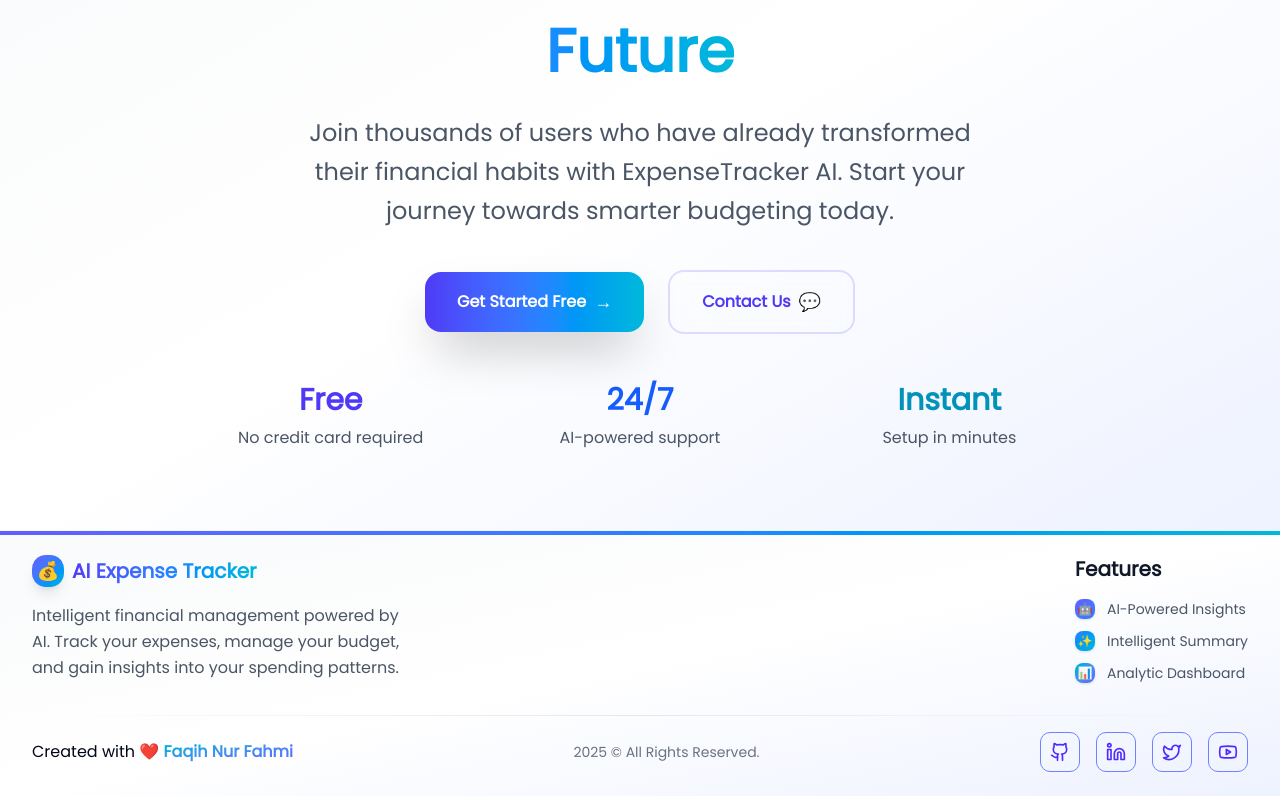
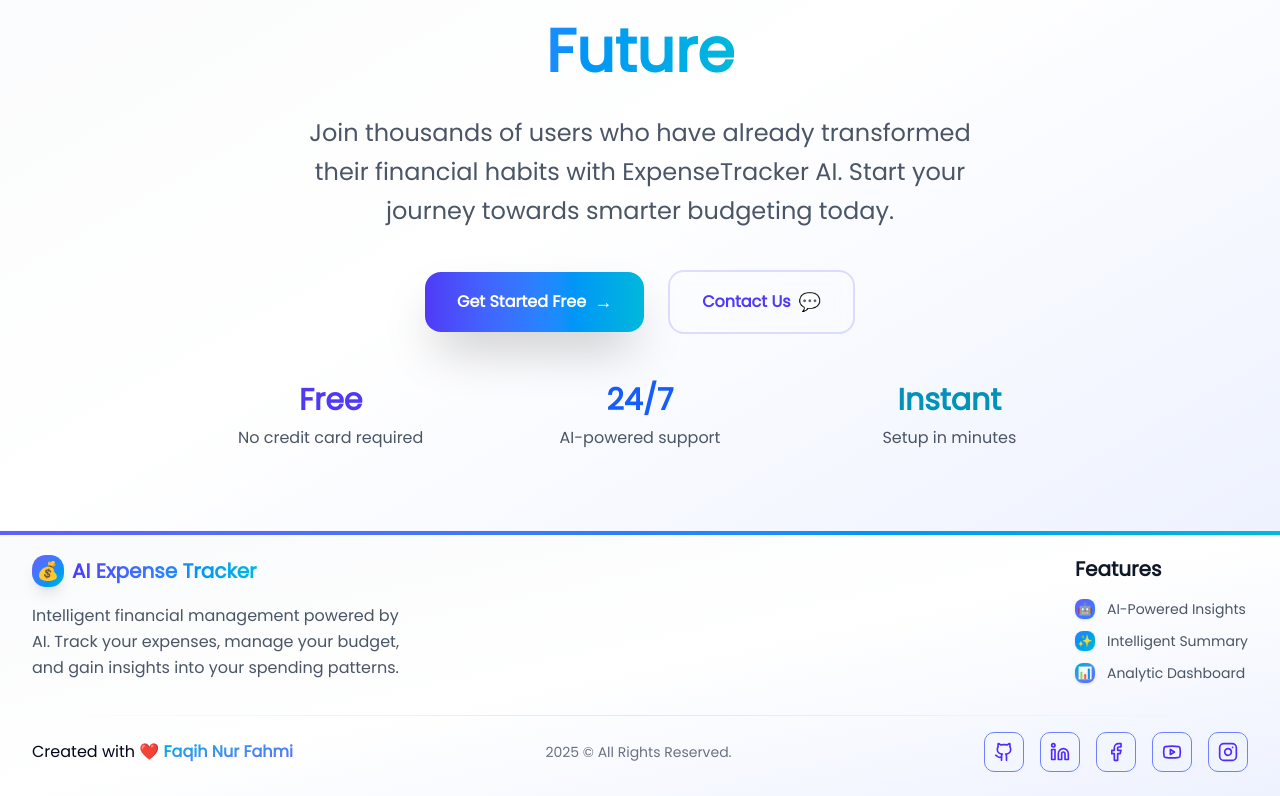
Before and after one commit to faqihfnf/ai-expense-tracker, a Next.js app: page /about in a window 1280 px wide. Shown: the part 2912-3708 px from the top of the page. Built offline with nearby package versions, Linux system fonts and the light colour scheme; no server answers.

Commit message:
update link social media on footer

```diff
--- a/src/components/Footer.tsx
+++ b/src/components/Footer.tsx
@@ -1,4 +1,4 @@
-import { Github, Linkedin, Twitter, Youtube } from "lucide-react";
+import { Facebook, Github, Instagram, Linkedin, Youtube } from "lucide-react";
 import Link from "next/link";
 
 const Footer = () => {
@@ -92,7 +92,7 @@ const Footer = () => {
 
           <div className="flex justify-center sm:justify-end gap-4">
             <Link
-              href="https://github.com/username"
+              href="https://github.com/faqihfnf"
               target="_blank"
               rel="noopener noreferrer"
               className="w-10 h-10 cursor-pointer flex justify-center items-center backdrop-filter backdrop-blur-lg saturate-180 bg-opacity-75 rounded-lg bg-black-200 border border-indigo-400 dark:border-slate-700 hover:bg-indigo-600 hover:text-white text-indigo-600 hover:border-indigo-600"
@@ -100,7 +100,7 @@ const Footer = () => {
               <Github className="w-5 h-5" />
             </Link>
             <Link
-              href="https://linkedin.com/in/username"
+              href="https://www.linkedin.com/in/faqih-nur-fahmi-b51bb1ab/"
               target="_blank"
               rel="noopener noreferrer"
               className="w-10 h-10 cursor-pointer flex justify-center items-center backdrop-filter backdrop-blur-lg saturate-180 bg-opacity-75 rounded-lg bg-black-200 border border-indigo-400 dark:border-slate-700 hover:bg-indigo-600 hover:text-white text-indigo-600 hover:border-indigo-600"
@@ -108,20 +108,28 @@ const Footer = () => {
               <Linkedin className="w-5 h-5" />
             </Link>
             <Link
-              href="https://twitter.com/username"
+              href="https://facebook.com/faqihnurfahmi"
               target="_blank"
               rel="noopener noreferrer"
               className="w-10 h-10 cursor-pointer flex justify-center items-center backdrop-filter backdrop-blur-lg saturate-180 bg-opacity-75 rounded-lg bg-black-200 border border-indigo-400 dark:border-slate-700 hover:bg-indigo-600 hover:text-white text-indigo-600 hover:border-indigo-600"
             >
-              <Twitter className="w-5 h-5" />
+              <Facebook className="w-5 h-5" />
             </Link>
             <Link
-              href="https://twitter.com/username"
+              href="https://youtube.com/@marifahid"
               target="_blank"
               rel="noopener noreferrer"
               className="w-10 h-10 cursor-pointer flex justify-center items-center backdrop-filter backdrop-blur-lg saturate-180 bg-opacity-75 rounded-lg bg-black-200 border border-indigo-400 dark:border-slate-700 hover:bg-indigo-600 hover:text-white text-indigo-600 hover:border-indigo-600"
             >
               <Youtube className="w-5 h-5" />
+            </Link>
+            <Link
+              href="https://www.instagram.com/faqih.fnf"
+              target="_blank"
+              rel="noopener noreferrer"
+              className="w-10 h-10 cursor-pointer flex justify-center items-center backdrop-filter backdrop-blur-lg saturate-180 bg-opacity-75 rounded-lg bg-black-200 border border-indigo-400 dark:border-slate-700 hover:bg-indigo-600 hover:text-white text-indigo-600 hover:border-indigo-600"
+            >
+              <Instagram className="w-5 h-5" />
             </Link>
           </div>
         </div>
```
